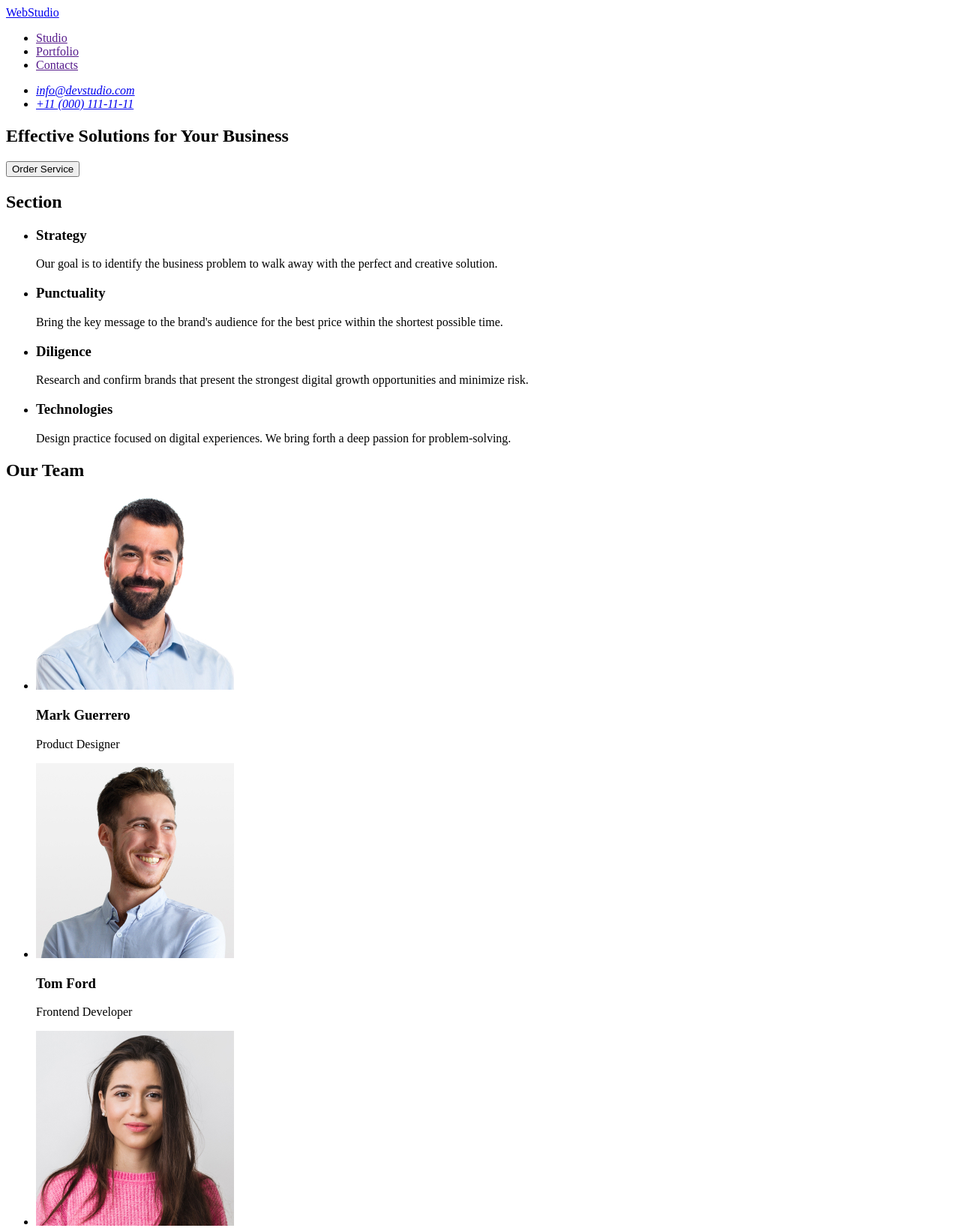
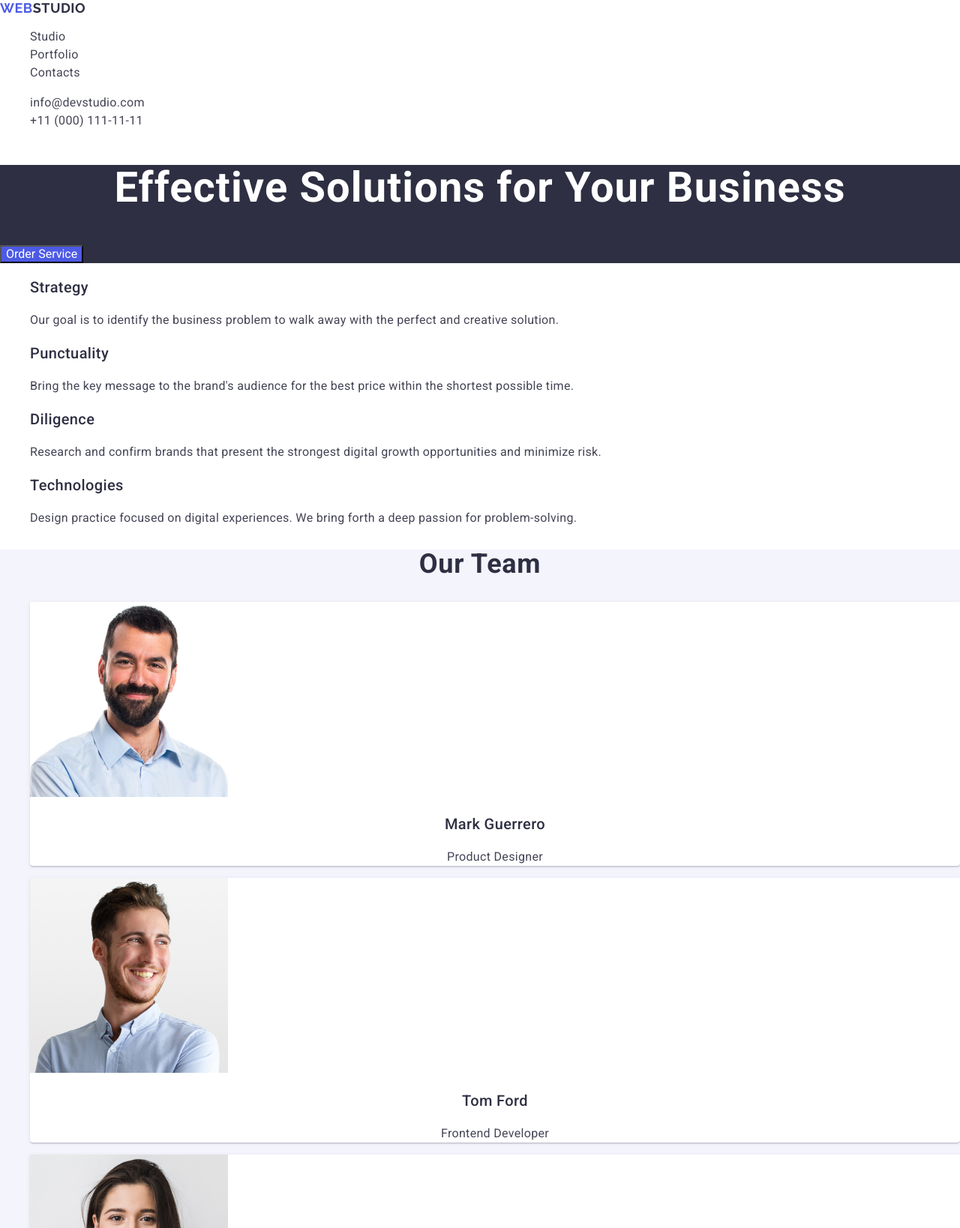
Before and after one commit to Denysit/goit-markup-hw-02, a plain HTML site: page index.html in a window 1280 px wide. Shown: the top 1638 px of the page at 75% size. Drawn offline with nearby package versions, Linux system fonts and the light colour scheme.

Commit message:
new file css and change html

```diff
--- /dev/null
+++ b/css/styles.css
@@ -0,0 +1,182 @@
+body {font-family: 'Roboto',sans-serif;
+color:#434455;}
+
+     /*Шапка*/
+
+.logo{font-family: Raleway;
+    font-size: 18px;
+    font-style: normal;
+    font-weight: 700;
+    line-height: 1.17;
+    /* 116.667% */
+    letter-spacing: 0.03em;
+    text-transform: uppercase;
+    color: #2E2F42;
+    text-decoration: none;
+    }
+
+    .web{color: #4D5AE5;
+    font-family: Raleway;
+        font-size: 18px;
+        font-style: normal;
+        font-weight: 700;
+        line-height: 1.17;
+        /* 116.667% */
+        letter-spacing: 0.03em;
+        text-transform: uppercase;}
+        .studio{color: #F4F4FD;}
+
+           .link {
+               text-decoration: none;
+           }
+
+           .list {
+               list-style-type: none;
+           }
+
+           .list-nav {
+               font-family: Roboto;
+               font-size: 16px;
+               font-style: normal;
+               font-weight: 500;
+               line-height: 1.5;
+               /* 150% */
+               letter-spacing: 0.02em;
+           }
+
+           .contact-nav {
+               font-family: normal;
+           }
+
+           .link {
+               font-family: Roboto;
+               font-size: 16px;
+               font-style: normal;
+               font-weight: 400;
+               line-height: 1.5;
+               /* 150% */
+               letter-spacing: 0.02em;
+               color: #434455;
+               list-style-type: none;
+           }
+
+           .link:hover,
+           .link:focus {
+               color: #404BBF
+           }
+
+           .top-link{background-color: #FFF;}
+
+      /* Hero section 1 */
+
+    .hero-text{color: #FFF;
+        text-align: center;
+        font-size: 56px;
+        font-weight: 700;
+        line-height: 1.08;
+        /* 107.143% */
+        letter-spacing: 0.02em;}
+
+      .hero-section{background-color: #2E2F42;}
+
+    button {
+    cursor: pointer;
+    font-style: inherit;
+    color: #FFFFFF;
+    background-color: #4D5AE5;}
+
+    button:hover,
+    button:focus {color: #404BBF;
+    color: #FFFFFF;}
+
+     /* Information section 2 */
+
+    .title-name{color:#2E2F42;
+        font-size: 20px;
+        font-weight: 500;
+        line-height: 1.2;
+        /* 120% */
+        letter-spacing: 0.02em;}
+
+    .title-info{color:#434455;
+        font-size: 16px;
+        font-weight: 400;
+        line-height: 1.5;
+        /* 150% */
+        letter-spacing: 0.02em;}
+
+        .information{background-color: #FFF;}
+
+        /* Our team section 3 */
+
+        .our-team{background-color: #F4F4FD;}
+
+        .name-section-team{color:#2E2F42;
+            text-align: center;
+            font-size: 36px;
+            font-weight: 700;
+            line-height: 1.11;
+            /* 111.111% */
+            letter-spacing: 0.02em;
+            text-transform: capitalize;}
+
+        .photo-team{border-radius: 0px 0px 4px 4px;
+            background: #FFF;
+            box-shadow: 0px 2px 1px 0px rgba(46, 47, 66, 0.08), 0px 1px 1px 0px rgba(46, 47, 66, 0.16), 0px 1px 6px 0px rgba(46, 47, 66, 0.08);}
+
+        .name-employee{color:#2E2F42;
+            text-align: center;
+            font-size: 20px;
+            font-weight: 500;
+            line-height: 1.2;
+            /* 120% */
+            letter-spacing: 0.02em;}
+
+        .info-employee{color:#434455;
+            text-align: center;
+            font-size: 16px;
+            font-weight: 400;
+            line-height: 1.5;
+            /* 150% */
+            letter-spacing: 0.02em;}
+
+            /* our portfolio section 4 */
+
+            .portfolio-list{color: #FFF;}
+
+            .name-section{color:#2E2F42;
+                text-align: center;
+                font-size: 36px;
+                font-weight: 700;
+                line-height: 1.11;
+                /* 111.111% */
+                letter-spacing: 0.02em;
+                text-transform: capitalize;}
+
+            .photo-portfolio{border: 1px solid var(--cornflower, #E7E9FC);
+                background: #FFF;}
+
+            .name-portfolio-photo{color:#2E2F42;
+                font-size: 20px;
+                font-weight: 500;
+                line-height: 1.2;
+                /* 120% */
+                letter-spacing: 0.02em;}
+
+            .text-portfolio{color:#434455;
+                font-size: 16px;
+                font-weight: 400;
+                line-height: 1.5;
+                /* 150% */
+                letter-spacing: 0.02em;}
+
+                /* footer */
+
+                .end-page{background: #2E2F42;}
+
+                .last-text{color:#F4F4FD;
+                    font-size: 16px;
+                    font-weight: 400;
+                    line-height: 1.5;
+                    /* 150% */
+                    letter-spacing: 0.02em;}
--- a/index.html
+++ b/index.html
@@ -4,66 +4,85 @@
   <head>
     <meta charset="UTF-8" />
     <meta name="viewport" content="width=device-width, initial-scale=1.0" />
-    <title>web studio</title>
+    <title><span>Web</span>Studio</title>
+    <link rel="preconnect" href="https://fonts.googleapis.com" />
+    <link rel="preconnect" href="https://fonts.gstatic.com" crossorigin />
+    <link
+      href="https://fonts.googleapis.com/css2?family=Raleway:wght@700&family=Roboto:wght@400;500;700&display=swap"
+      rel="stylesheet"
+    />
+    <link
+      rel="stylesheet"
+      href="https://cdn.jsdelivr.net/npm/modern-normalize@2.0.0/modern-normalize.min.css"
+    />
+    <link rel="stylesheet" href="./css/styles.css" />
   </head>
   <body>
     <header>
       <!-- Шапка сайту -->
 
-      <nav>
-        <a href="./index.html">WebStudio </a>
-        <ul>
-          <li><a href=""> Studio </a></li>
-          <li><a href=""> Portfolio </a></li>
-          <li><a href=""> Contacts </a></li>
+      <nav class="top-nav top-link">
+        <a class="logo" href="./index.html"
+          ><span class="web">Web</span>Studio</a
+        >
+        <ul class="list list-nav">
+          <li><a class="link" href=""> Studio </a></li>
+          <li><a class="link" href=""> Portfolio </a></li>
+          <li><a class="link" href=""> Contacts </a></li>
         </ul>
       </nav>
-      <address>
-        <ul>
-          <li><a href="mailto:info@devstudio.com"> info@devstudio.com </a></li>
-          <li><a href="tel:+110001111111"> +11 (000) 111-11-11 </a></li>
+      <address class="contact-nav top-link">
+        <ul class="link">
+          <li>
+            <a class="link" href="mailto:info@devstudio.com">
+              info@devstudio.com
+            </a>
+          </li>
+          <li>
+            <a class="link" href="tel:+110001111111"> +11 (000) 111-11-11 </a>
+          </li>
         </ul>
       </address>
     </header>
     <main>
       <!-- Section 1 -->
 
-      <section>
+      <section class="hero-section">
         <!-- hero -->
 
-        <h1>Effective Solutions for Your Business</h1>
+        <h1 class="hero-text">Effective Solutions for Your Business</h1>
         <button type="button">Order Service</button>
       </section>
 
       <!-- Section 2 -->
 
-      <section>
-        <h2>Section</h2>
-        <ul>
+      <section class="information">
+        <h2 hidden>Information</h2>
+        <ul class="list">
           <li>
-            <h3>Strategy</h3>
-            <p>
+            <h3 class="title-name">Strategy</h3>
+            <p class="title-info">
               Our goal is to identify the business problem to walk away with the
               perfect and creative solution.
             </p>
           </li>
           <li>
-            <h3>Punctuality</h3>
-            <p>
+            <h3 class="title-name">Punctuality</h3>
+            <p class="title-info">
               Bring the key message to the brand's audience for the best price
               within the shortest possible time.
             </p>
           </li>
           <li>
-            <h3>Diligence</h3>
-            <p>
+            <h3 class="title-name">Diligence</h3>
+            <p class="title-info">
               Research and confirm brands that present the strongest digital
               growth opportunities and minimize risk.
             </p>
           </li>
           <li>
-            <h3>Technologies</h3>
-            <p>
+            <h3 class="title-name">Technologies</h3>
+            <p class="title-info">
               Design practice focused on digital experiences. We bring forth a
               deep passion for problem-solving.
             </p>
@@ -73,55 +92,102 @@
 
       <!-- Section 3 OUR TEAM -->
 
-      <section>
-        <h2>Our Team</h2>
-        <ul>
-          <li>
+      <section class="our-team">
+        <h2 class="name-section-team">Our Team</h2>
+        <ul class="list">
+          <li class="photo-team">
             <img
               src="./images/img-0.jpg"
               alt="Mark Guerrero Product Designer"
               width="264"
               height="260"
             />
-            <h3>Mark Guerrero</h3>
-            <p>Product Designer</p>
+            <h3 class="name-employee">Mark Guerrero</h3>
+            <p class="info-employee">Product Designer</p>
           </li>
-          <li>
+          <li class="photo-team">
             <img
               src="./images/img-1.jpg"
               alt="Tom Ford Frontend Developer"
               width="264"
               height="260"
             />
-            <h3>Tom Ford</h3>
-            <p>Frontend Developer</p>
+            <h3 class="name-employee">Tom Ford</h3>
+            <p class="info-employee">Frontend Developer</p>
           </li>
-          <li>
+          <li class="photo-team">
             <img
               src="./images/img-2.jpg"
               alt="Camila Garcia Marketing"
               width="264"
               height="260"
             />
-            <h3>Camila Garcia</h3>
-            <p>Marketing</p>
+            <h3 class="name-employee">Camila Garcia</h3>
+            <p class="info-employee">Marketing</p>
           </li>
-          <li>
+          <li class="photo-team">
             <img
               src="./images/img-3.jpg"
               alt="Daniel Wilson UI Designer"
               width="264"
               height="260"
             />
-            <h3>Daniel Wilson</h3>
-            <p>UI Designer</p>
+            <h3 class="name-employee">Daniel Wilson</h3>
+            <p class="info-employee">UI Designer</p>
+          </li>
+        </ul>
+      </section>
+
+      <!-- Section 4 -->
+
+      <section class="portfolio-list">
+        <h2 class="name-section">Our Portfolio</h2>
+
+        <ul class="list">
+          <li class="photo-portfolio">
+            <img src="./images/our-portfolio/banking-app.jpg" alt="Banking App"
+            width:=360px; height:=300px;/>
+            <h3 class="name-portfolio-photo">Banking App</h3>
+            <p class="text-portfolio">App</p>
+          </li>
+          <li class="photo-portfolio">
+            <img src="./images/our-portfolio/cashless-payment.jpg" alt="Cashless
+            Payment" width:=360px; height:=300px;/>
+            <h3 class="name-portfolio-photo">Cashless Payment</h3>
+            <p class="text-portfolio">Marketing</p>
+          </li>
+          <li class="photo-portfolio">
+            <img src="./images/our-portfolio/meditation-app.jpg" alt="Meditation
+            App" width:=360px; height:=300px; />
+            <h3 class="name-portfolio-photo">Meditation App</h3>
+            <p class="text-portfolio">App</p>
+          </li>
+          <li class="photo-portfolio">
+            <img src="./images/our-portfolio/taxi-service.jpg" alt="Taxi
+            Service" width:=360px; height:=300px; />
+            <h3 class="name-portfolio-photo">Taxi Service</h3>
+            <p class="text-portfolio">Marketing</p>
+          </li>
+          <li class="photo-portfolio">
+            <img src="./images/our-portfolio/screen-illustrations.jpg"
+            alt="ScreenIllustrations" width:=360px; height:=300px; />
+            <h3 class="name-portfolio-photo">Screen Illustrations</h3>
+            <p class="text-portfolio">Design</p>
+          </li>
+          <li class="photo-portfolio">
+            <img src="./images/our-portfolio/online-courses.jpg" alt="Online
+            Courses" width:=360px; height:=300px; />
+            <h3 class="name-portfolio-photo">Online Courses</h3>
+            <p class="text-portfolio">Marketing</p>
           </li>
         </ul>
       </section>
     </main>
-    <footer>
-      <a href="./index.html"> WebStudio </a>
-      <p>
+    <footer class="end-page">
+      <a class="logo" href="./index.html"
+        ><span class="web">Web</span><span class="studio">Studio</span></a
+      >
+      <p class="last-text">
         Increase the flow of customers and sales for your business with digital
         marketing & growth solutions.
       </p>
```
Also changed, not shown: images/our-portfolio/banking-app.jpg (added), images/our-portfolio/cashless-payment.jpg (added), images/our-portfolio/meditation-app.jpg (added), images/our-portfolio/online-courses.jpg (added), images/our-portfolio/screen-illustrations.jpg (added), images/our-portfolio/taxi-service.jpg (added).
